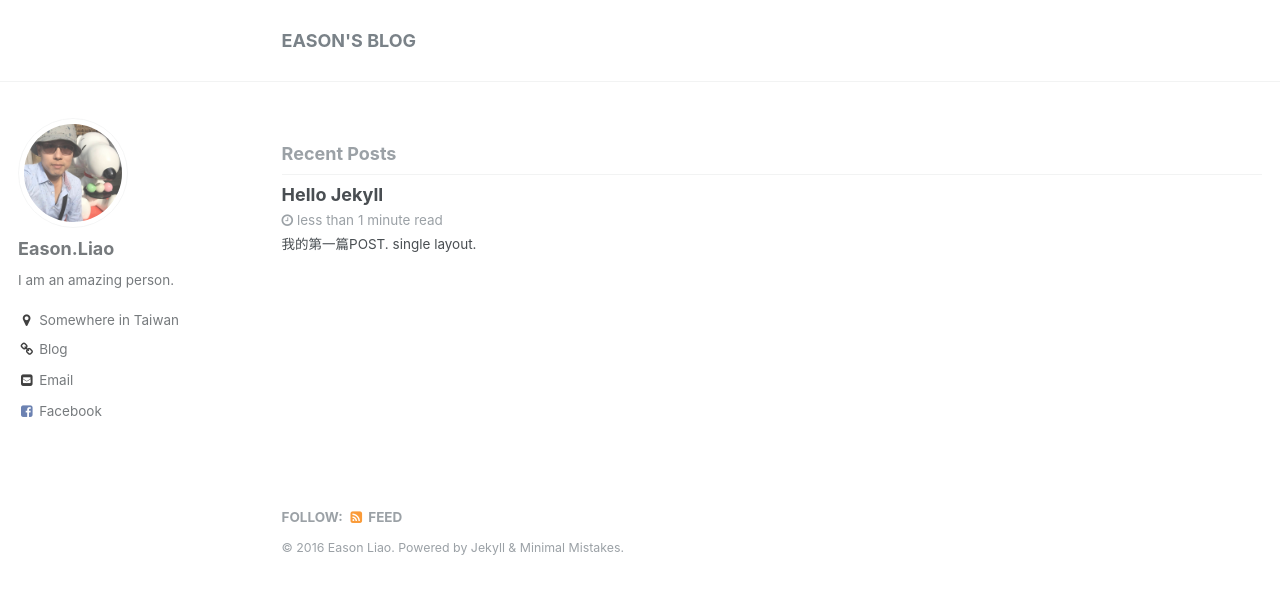
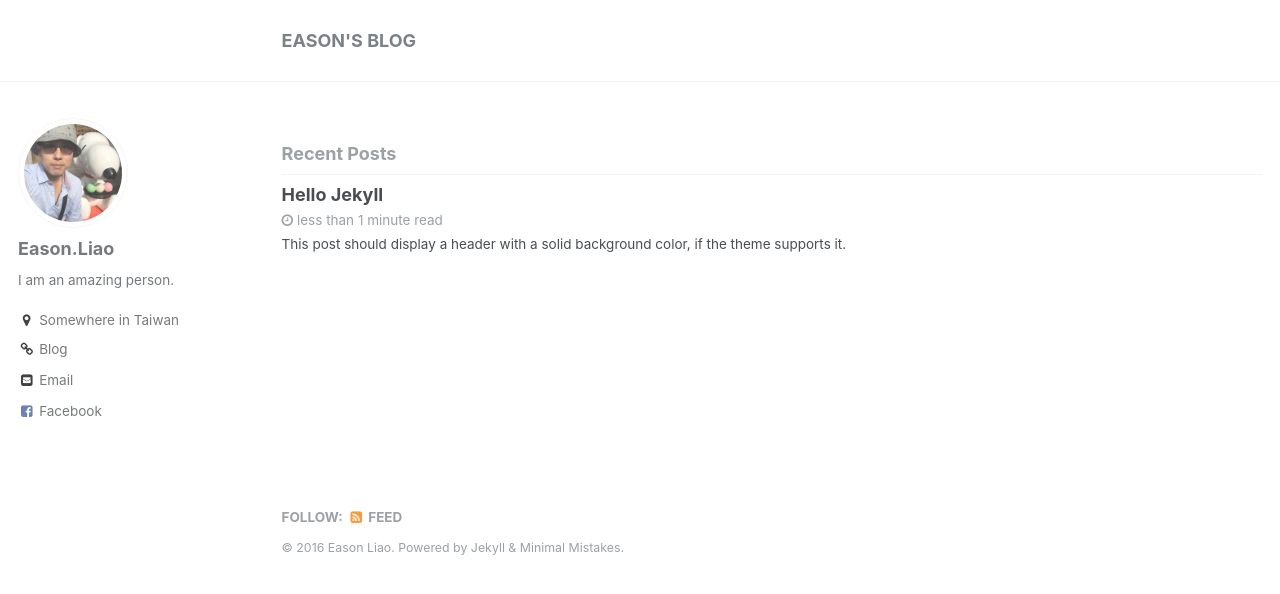
Before and after one commit to sheng0328/sheng0328.github.io, a Jekyll site: the page built from index.html, in a window 1280 px wide. Shown: the top 594 px of the page. Built offline with Jekyll 4.4.1, drawn with Linux system fonts in a browser that asks for light colours; the list of posts is cut into pages by our own code; part of the change alters nothing that is shown.

Commit message:
Update _config.yml

```diff
--- a/_config.yml
+++ b/_config.yml
@@ -220,6 +220,9 @@ defaults:
       type: posts
     values:
       layout: single
+      excerpt: "This post should display a **header with a solid background color**, if the theme supports it."
+      header:
+        overlay_color: "#333"
       author_profile: true
       read_time: true
       comments: true
```
